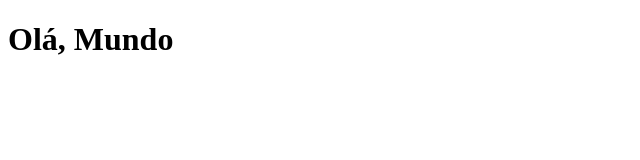
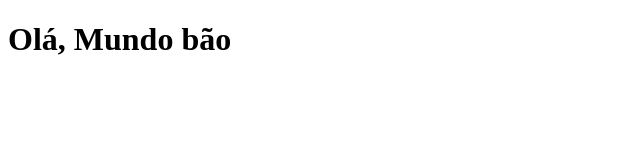
Before and after one commit to jorge1g/clone-tabnews, a Next.js app: page / in a window 1280 px wide. Shown: the top 160 px of the page, without its empty margins (0-640 px from the left). Built offline with nearby package versions, Linux system fonts and the light colour scheme.

Commit message:
atualiza a frase

```diff
--- a/pages/index.js
+++ b/pages/index.js
@@ -1,5 +1,5 @@
 function Home () {
-    return <h1>Olá, Mundo</h1>
+    return <h1>Olá, Mundo bão</h1>
 }
 
 export default Home;
```
